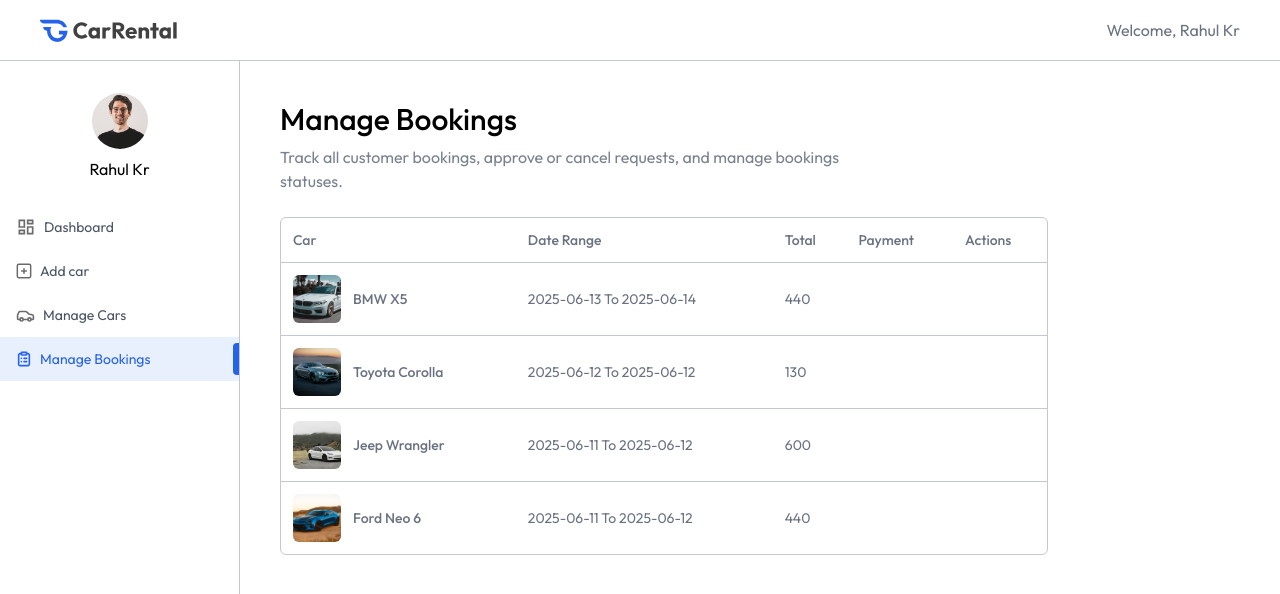
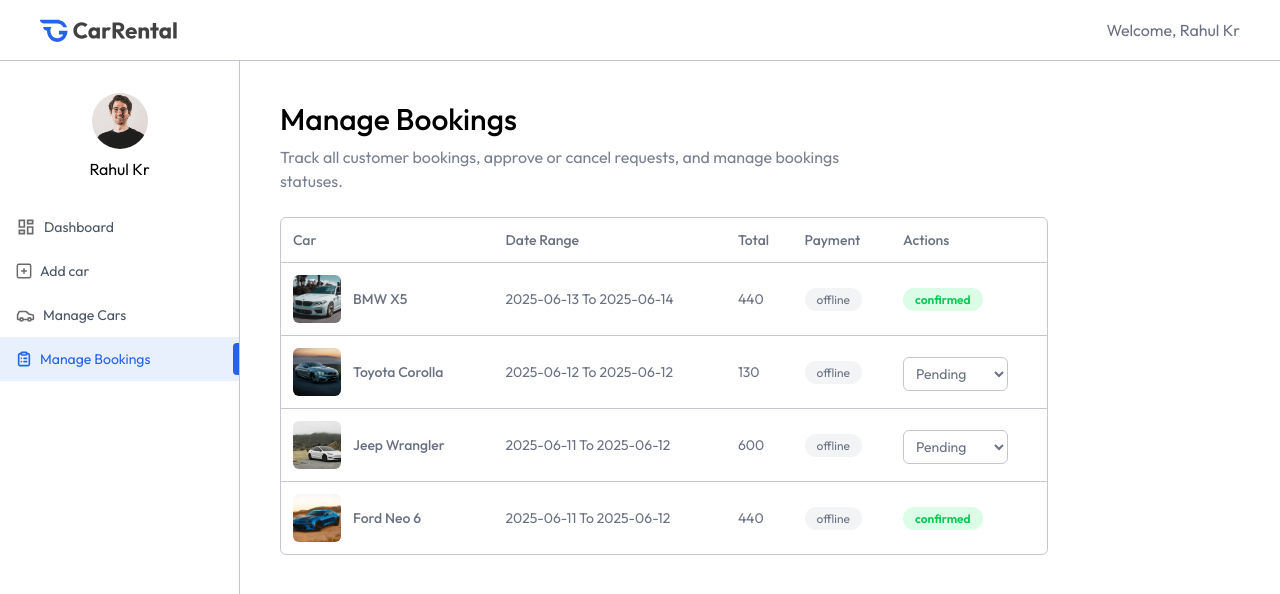
Before and after one commit to Rahulllkr/CarRental-fullStack-app, a React (Vite) app in the folder client/: page /owner/manage-bookings in a window 1280 px wide. Shown: the top 594 px of the page. Built offline with nearby package versions, Linux system fonts and the light colour scheme.

Commit message:
manage bookings done

```diff
--- /dev/null
+++ b/client/src/components/Login.jsx
@@ -0,0 +1,9 @@
+import React from 'react'
+
+const Login = () => {
+  return (
+    <div>Login</div>
+  )
+}
+
+export default Login
--- a/client/src/pages/owner/ManageBookings.jsx
+++ b/client/src/pages/owner/ManageBookings.jsx
@@ -41,6 +41,19 @@
                     {booking.pickupDate.split("T")[0]} To {booking.returnDate.split("T")[0]}
                   </td>
                   <td className='p-3'>{currency}{booking.price}</td>
+                  <td className='p-3 max-md:hidden'>
+                    <span className='bg-gray-100 px-3 py-1 rounded-full text-xs'>offline</span>
+                  </td>
+                  <td className='p-3'>{booking.status === "pending" ? (
+                    <select value={booking.status} className='px-2 py-1.5 mt-1 text-gray-500 border border-borderColor rounded-md outline-none'>
+                      <option value="pending">Pending</option>
+                      <option value="cancelled">Cancelled</option>
+                      <option value="confirmed">Confirmed</option>
+                    </select>
+                  ) : (
+                    <span className={`px-3 py-1 rounded-full text-xs font-semibold ${booking.status === "confirmed" ? "bg-green-100 text-green-500" : "bg-red-100 text-red-500"}`}>{booking.status}</span>
+                  )}
+                  </td>
                 </tr>
               ))
             }
```
